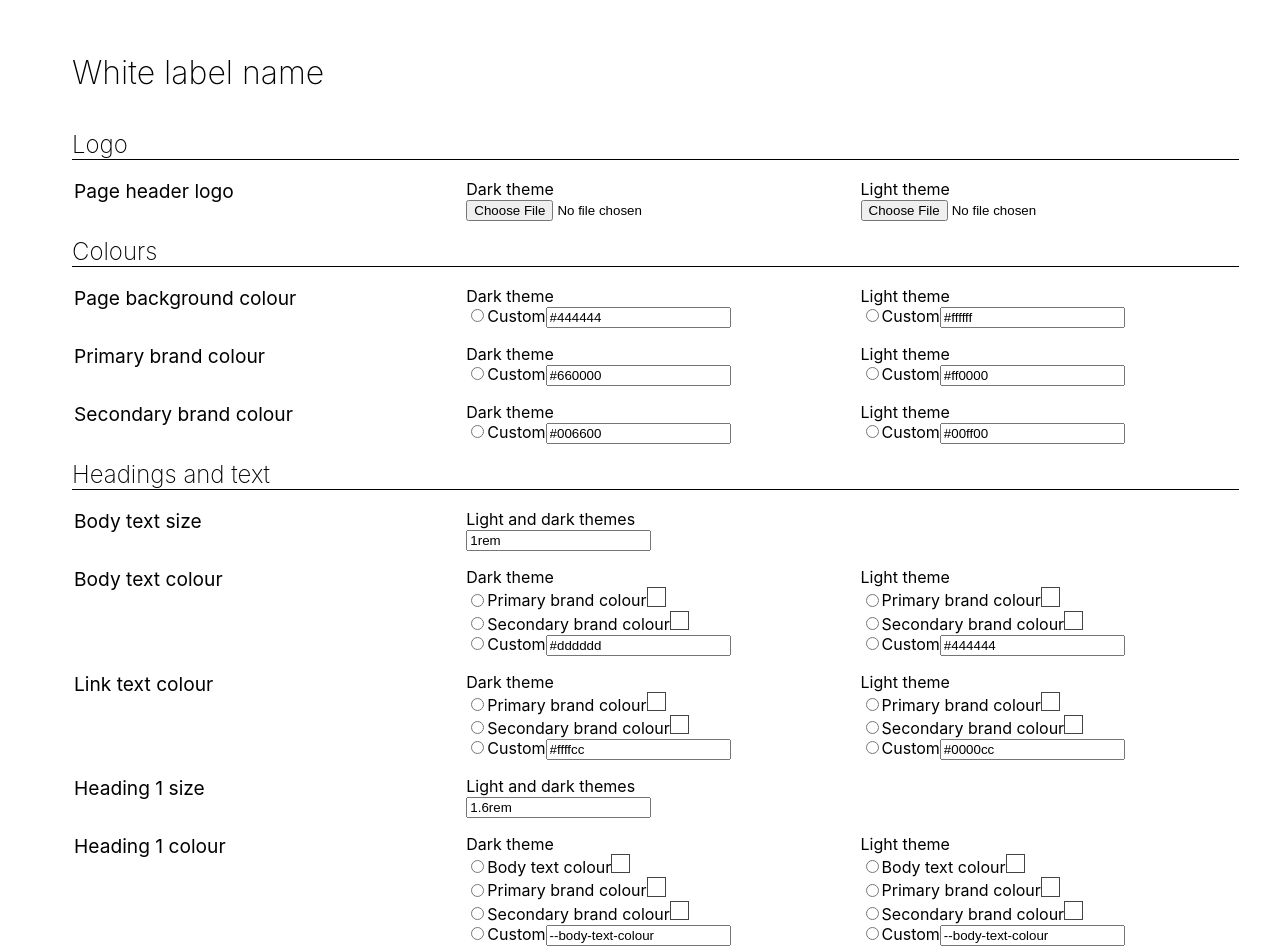
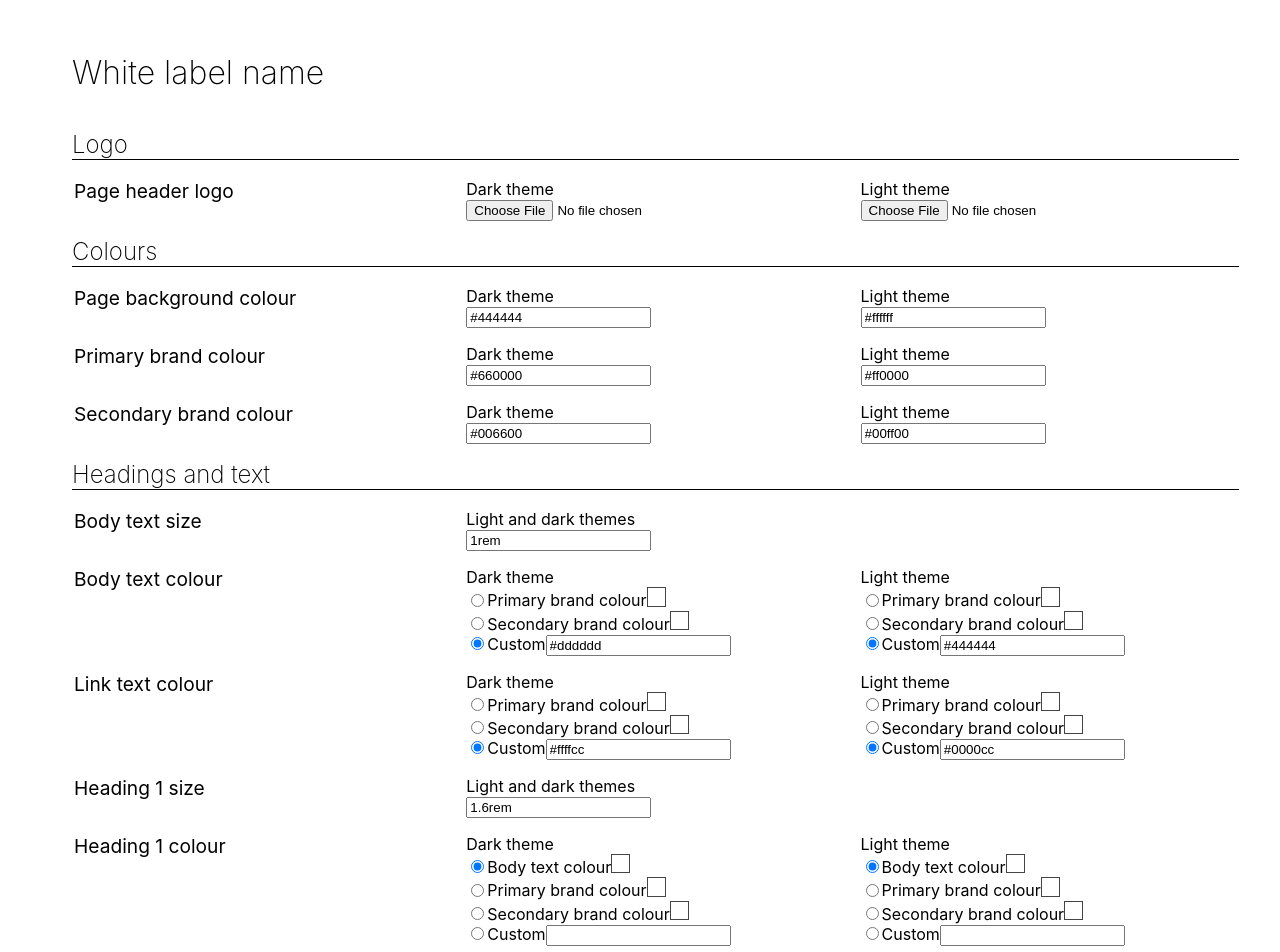
Before and after one commit to davidpounds/whitelabel, a React (Create React App) app: page / in a window 1280 px wide. Shown: the top 952 px of the page. Built offline with nearby package versions, Linux system fonts and the light colour scheme.

Commit message:
Refactors CssValue to use useSelector hook

```diff
--- a/src/components/CssValue.jsx
+++ b/src/components/CssValue.jsx
@@ -1,13 +1,7 @@
 import './CssValue.css';
+import { useSelector } from 'react-redux';
+import { getWhiteLabelCssCustomProperties } from '../selectors';
 import { CSS_VALUE_TYPE, THEME, makeUpperCaseFirstLetter } from '../utils';
-import data from '../data/whiteLabelData.json'; // TODO - use store or context
-
-const cssCustomProperties = data?.sections?.reduce?.((acc, section) => [
-    ...acc,
-    ...section?.cssCustomProperties
-], []) ?? [];
-
-const getCssValueDetails = cssPropertyName => cssCustomProperties.find(ccp => ccp.property === cssPropertyName) ?? null;
 
 const CssValue = props => {
     const {
@@ -41,7 +35,7 @@ const CssValue = props => {
     }
 
     return (
-        <div className={`css-value ${themed ? '' : 'not-themed'}`}>
+        <div className={`css-value ${theme} ${themed ? '' : 'not-themed'}`}>
             <label htmlFor={id} className="css-value-label">{makeUpperCaseFirstLetter(labelText)}</label>
             {control}
         </div>
@@ -52,8 +46,11 @@ export default CssValue;
 
 const ColourValue = props => {
     const { id, theme, cssValue, includeColours = [] } = props;
+    const cssCustomProperties = useSelector(getWhiteLabelCssCustomProperties);
+    const getCssValueDetails = cssPropertyName => cssCustomProperties.find(ccp => ccp.property === cssPropertyName) ?? null;
 
     const showIncludeColours = Array.isArray(includeColours) && includeColours.length > 0;
+    const useIncludedColour = showIncludeColours && includeColours.includes(cssValue);
 
     return (
         <>
@@ -61,7 +58,7 @@ const ColourValue = props => {
                 const optName = getCssValueDetails(col)?.propertyName ?? col;
                 return (
                     <div>
-                        <input type="radio" name={`col-${id}`} value={col} />
+                        <input type="radio" name={`col-${id}`} value={col} checked={col === cssValue} />
                         {optName}
                         <span className="css-value-colour-swatch" style={{backgroundColor: `var(${col})`}}></span>
                     </div>
@@ -69,14 +66,18 @@ const ColourValue = props => {
             })}
 
             <div>
-                <input type="radio" name={`col-${id}`} value="custom" />
-                Custom
+                {showIncludeColours && (
+                    <>
+                        <input type="radio" name={`col-${id}`} value="custom" checked={!useIncludedColour} />
+                        Custom
+                    </>
+                )}
                 <input
                     id={id}
                     className="css-value-input"
                     type="text"
                     data-theme={theme}
-                    value={cssValue ?? ''}
+                    value={useIncludedColour ? '' : cssValue ?? ''}
                 />
             </div>
         </>
--- a/src/data/whiteLabelData.json
+++ b/src/data/whiteLabelData.json
@@ -132,7 +132,7 @@
                     "type": "size",
                     "propertyName": "Heading 4 size",
                     "property": "--heading4-size",
-                    "value": "1.6rem"
+                    "value": "1rem"
                 },
                 {
                     "type": "colour",
--- a/src/selectors/index.js
+++ b/src/selectors/index.js
@@ -1,14 +1,7 @@
-import { createSelector } from 'reselect';
-
 export const getWhiteLabelName = state => state?.name ?? null;
 export const getWhiteLabelSections = state => state?.sections ?? [];
-
-export const getWhiteLabelSection = sectionId => createSelector(
-    [getWhiteLabelSections],
-    (whiteLabelSections) => whiteLabelSections?.find?.(section => section?.sectionId === sectionId) ?? null,
-);
-
-export const getWhiteLabelCssCustomProperties = sectionId => createSelector(
-    [getWhiteLabelSection],
-    (whiteLabelSection) => whiteLabelSection?.cssCustomProperties ?? [],
-);
+export const getWhiteLabelCssCustomProperties = state => state?.sections?.reduce?.((acc, section) => [
+    ...acc,
+    ...section?.cssCustomProperties
+], []) ?? [];
+export const getWhiteLabelCssCustomProperty = property => state => getWhiteLabelCssCustomProperties(state)?.find?.(p => p.property === property);
```
